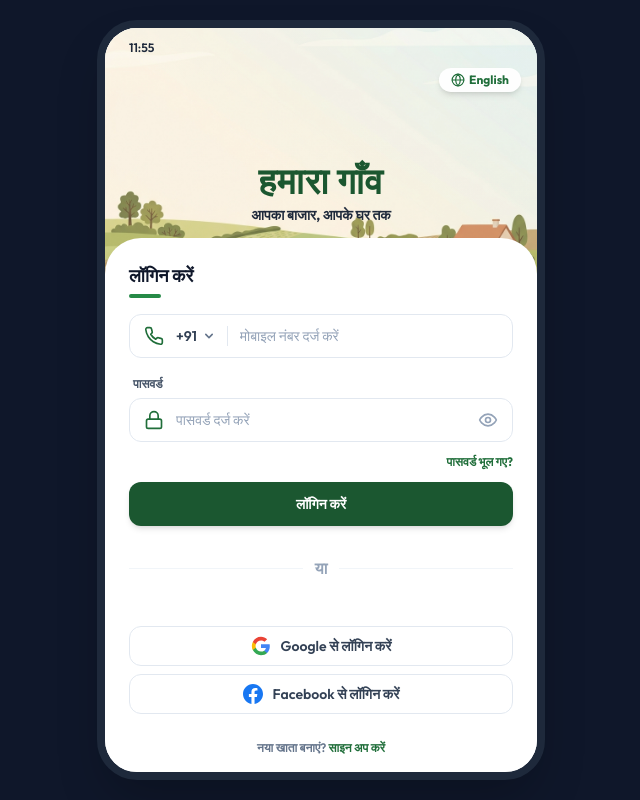
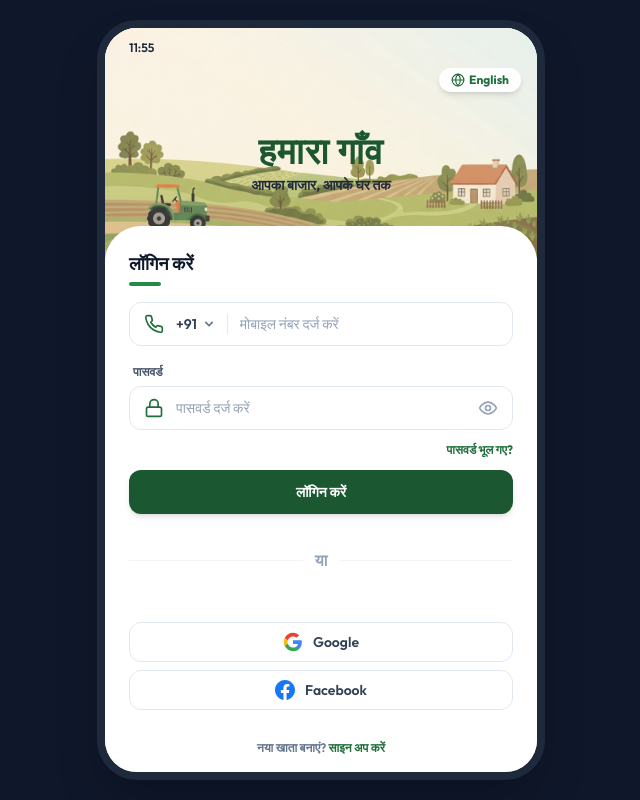
Before and after one commit to ashutosh3110/hamara-gao123, a React (Vite) app in the folder frontend/: page /login in a window 1280 px wide. Shown: the whole page, without its empty margins (319-959 px from the left). Built offline with nearby package versions, Linux system fonts and the light colour scheme.

Commit message:
Show simple brand name for social buttons and adjust top banner margin/height to show full image illustration

```diff
--- a/frontend/src/constants/translations.json
+++ b/frontend/src/constants/translations.json
@@ -9,8 +9,8 @@
     "forgotPassword": "पासवर्ड भूल गए?",
     "loginButton": "लॉगिन करें",
     "or": "या",
-    "googleLogin": "Google से लॉगिन करें",
-    "facebookLogin": "Facebook से लॉगिन करें",
+    "googleLogin": "Google",
+    "facebookLogin": "Facebook",
     "signUpPrompt": "नया खाता बनाएं?",
     "signUpLink": "साइन अप करें",
     "signupTitle": "साइन अप करें",
@@ -27,8 +27,8 @@
     "termsText4": "गोपनीयता नीति",
     "termsText5": " से सहमत हूँ",
     "signupButton": "साइन अप करें",
-    "googleSignup": "Google से साइन अप करें",
-    "facebookSignup": "Facebook से साइन अप करें",
+    "googleSignup": "Google",
+    "facebookSignup": "Facebook",
     "loginPrompt": "पहले से खाता है?",
     "loginLink": "लॉगिन करें"
   },
@@ -42,8 +42,8 @@
     "forgotPassword": "Forgot password?",
     "loginButton": "Login",
     "or": "or",
-    "googleLogin": "Login with Google",
-    "facebookLogin": "Login with Facebook",
+    "googleLogin": "Google",
+    "facebookLogin": "Facebook",
     "signUpPrompt": "Create new account?",
     "signUpLink": "Sign up",
     "signupTitle": "Sign Up",
@@ -60,8 +60,8 @@
     "termsText4": "Privacy Policy",
     "termsText5": "",
     "signupButton": "Sign Up",
-    "googleSignup": "Google sign up",
-    "facebookSignup": "Facebook sign up",
+    "googleSignup": "Google",
+    "facebookSignup": "Facebook",
     "loginPrompt": "Already have an account?",
     "loginLink": "Login"
   }
--- a/frontend/src/pages/auth/Login.jsx
+++ b/frontend/src/pages/auth/Login.jsx
@@ -106,7 +106,7 @@ export default function Login() {
         </button>
 
         {/* Top Illustration Banner */}
-        <div className="relative h-[290px] w-full overflow-hidden bg-primary-50 shrink-0">
+        <div className="relative h-[230px] w-full overflow-hidden bg-primary-50 shrink-0">
           <img
             src={bannerImg}
             alt="Village Farm Field Illustration"
@@ -150,8 +150,8 @@ export default function Login() {
           </div>
         </div>
 
-        {/* Login Form Container - Slide-up Card layout raised slightly with -mt-20 */}
-        <div className="relative -mt-20 flex-1 rounded-t-[36px] bg-white px-6 pt-6 pb-4 shadow-lg flex flex-col justify-between overflow-hidden">
+        {/* Login Form Container - Slide-up Card layout raised slightly with -mt-8 */}
+        <div className="relative -mt-8 flex-1 rounded-t-[36px] bg-white px-6 pt-6 pb-4 shadow-lg flex flex-col justify-between overflow-hidden">
 
           <div>
             {/* Header Title with underline indicator */}
--- a/frontend/src/pages/auth/Register.jsx
+++ b/frontend/src/pages/auth/Register.jsx
@@ -120,7 +120,7 @@ export default function Register() {
         </button>
 
         {/* Top Illustration Banner */}
-        <div className="relative h-[270px] w-full overflow-hidden bg-primary-50 shrink-0">
+        <div className="relative h-[230px] w-full overflow-hidden bg-primary-50 shrink-0">
           <img
             src={bannerImg}
             alt="Village Farm Field Illustration"
@@ -164,8 +164,8 @@ export default function Register() {
           </div>
         </div>
 
-        {/* Signup Form Container - Slide-up Card layout raised slightly with -mt-20 */}
-        <div className="relative -mt-20 flex-1 rounded-t-[36px] bg-white px-6 pt-6 pb-4 shadow-lg flex flex-col overflow-hidden">
+        {/* Signup Form Container - Slide-up Card layout raised slightly with -mt-8 */}
+        <div className="relative -mt-8 flex-1 rounded-t-[36px] bg-white px-6 pt-6 pb-4 shadow-lg flex flex-col overflow-hidden">
 
           {/* Header Title with indicator */}
           <div className="mb-2 shrink-0">
```
